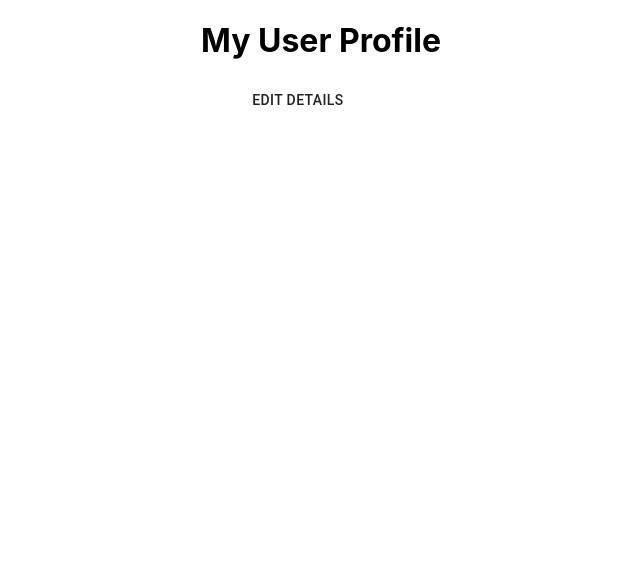
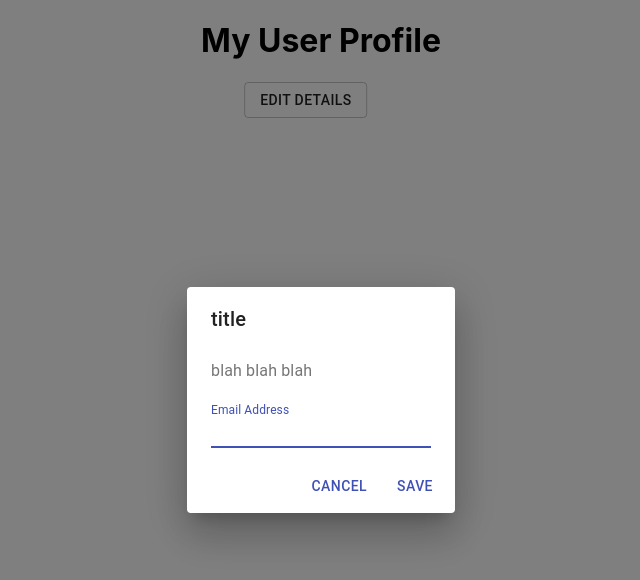
Before and after one commit to jIrwinCline/trupp-take-home, a React (Create React App) app: page / in a window 1280 px wide. Both pictures are taken after a click on the button "EDIT DETAILS". Shown: the top 580 px of the page, without its empty margins (319-959 px from the left). Built offline with nearby package versions, Linux system fonts and the light colour scheme.

Commit message:
add MUI dialog c omponents  for modal pieces

```diff
--- a/src/components/Modal.tsx
+++ b/src/components/Modal.tsx
@@ -5,13 +5,57 @@
 
 //MUI
 import Button from "@material-ui/core/Button";
+import TextField from "@material-ui/core/TextField";
+import Dialog from "@material-ui/core/Dialog";
+import DialogActions from "@material-ui/core/DialogActions";
+import DialogContent from "@material-ui/core/DialogContent";
+import DialogContentText from "@material-ui/core/DialogContentText";
+import DialogTitle from "@material-ui/core/DialogTitle";
 
 interface Props {}
 
 export default function Modal({}: Props): ReactElement {
+  const [open, setOpen] = React.useState(false);
+
+  const handleOpen = () => {
+    setOpen(true);
+  };
+
+  const handleClose = () => {
+    setOpen(false);
+  };
+
   return (
     <div className="center-btn">
-      <Button>Edit Details</Button>
+      <Button variant="outlined" onClick={handleOpen}>
+        Edit Details
+      </Button>
+      <Dialog
+        open={open}
+        onClose={handleClose}
+        aria-labelledby="form-dialog-title"
+      >
+        <DialogTitle id="form-dialog-title">title</DialogTitle>
+        <DialogContent>
+          <DialogContentText>blah blah blah</DialogContentText>
+          <TextField
+            autoFocus
+            margin="dense"
+            id="name"
+            label="Email Address"
+            type="email"
+            fullWidth
+          />
+        </DialogContent>
+        <DialogActions>
+          <Button onClick={handleClose} color="primary">
+            Cancel
+          </Button>
+          <Button onClick={handleClose} color="primary">
+            Save
+          </Button>
+        </DialogActions>
+      </Dialog>
     </div>
   );
 }
```
